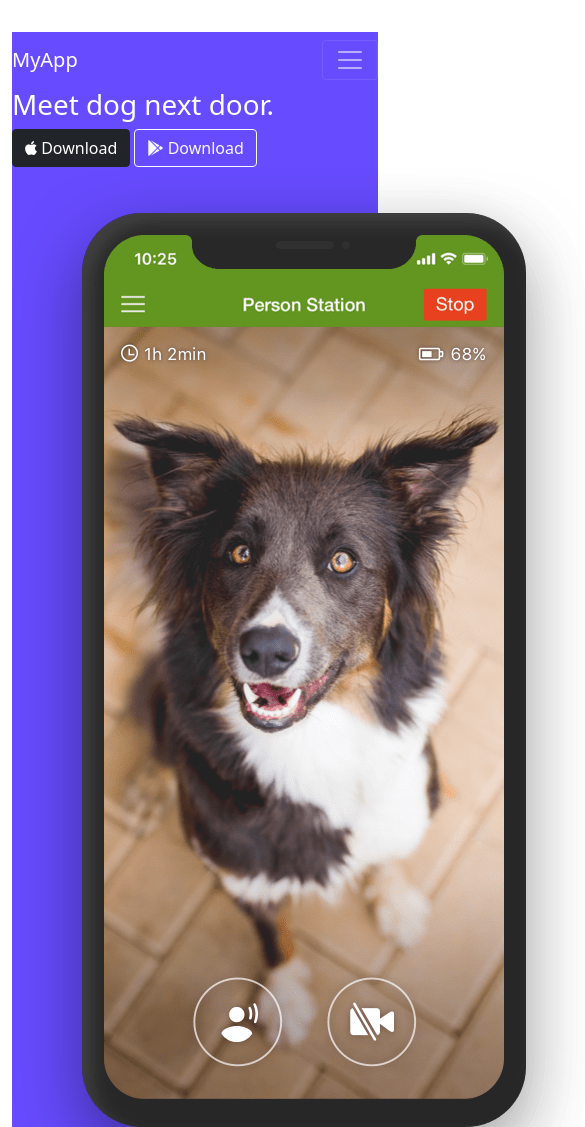
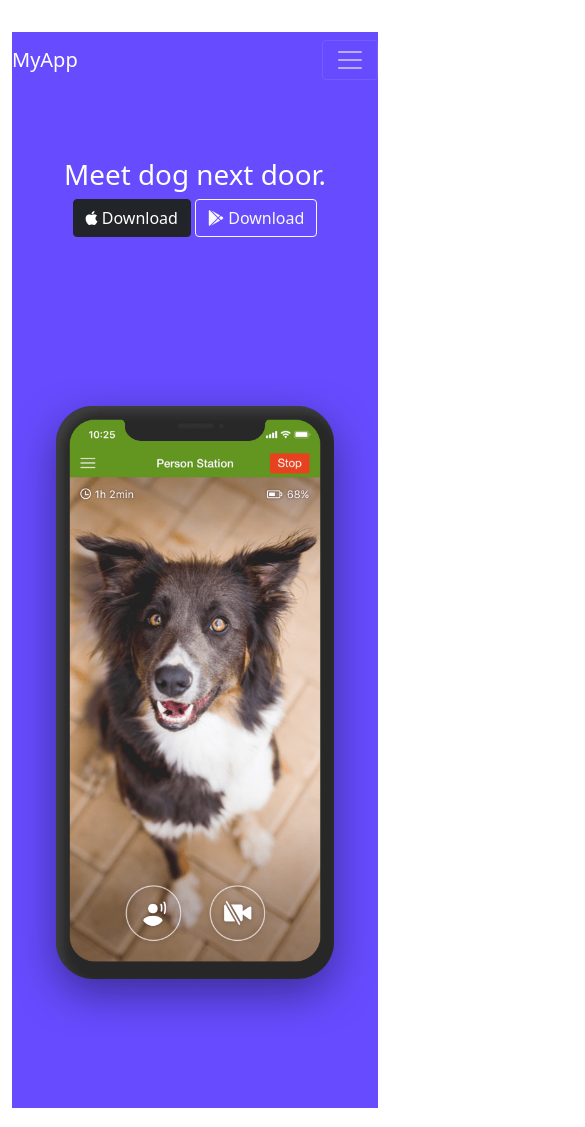
Before and after one commit to mohammad-moussalli/dogdatingwebsite, a plain HTML site: page index.html in a window 390 px wide. Shown: the top 1127 px of the page, 585 px wide, since content can reach past the window. Drawn offline with nearby package versions, Linux system fonts and the light colour scheme.

Commit message:
Making website more responsive

```diff
--- a/index.html
+++ b/index.html
@@ -14,7 +14,6 @@
 
   <section id="title">
 
-    <!-- Nav Bar -->
 
 
 
@@ -22,7 +21,7 @@
 
 
 
-    <!-- Title -->
+    <!-- Nav Bar and Title -->
 
     <div class="container-fluid text-white border py-3 my-3 border-0">
       <div class="bluecontainer">
@@ -39,10 +38,18 @@
                   </div>
               </div>
         </nav>
-        <h1>Meet dog next door.</h1>
-        <button type="button" class="btn btn-dark"><i class="fab fa-apple"></i> Download</button>
-        <button type="button" class="btn btn-outline-light"><i class="fab fa-google-play"></i> Download</button>
-        <img src="images/app.png">
+
+        <div class="row g-0">
+          <div class="col-sm-6 center">
+            <h1>Meet dog next door.</h1>
+            <button type="button" class="btn btn-dark"><i class="fab fa-apple"></i> Download</button>
+            <button type="button" class="btn btn-outline-light"><i class="fab fa-google-play"></i> Download</button>
+          </div>
+          <div class="col-sm-6 center">
+            <img class="img-fluid" src="images/app.png">
+          </div>
+      </div>
+
       </div>
     </div>
 
```
